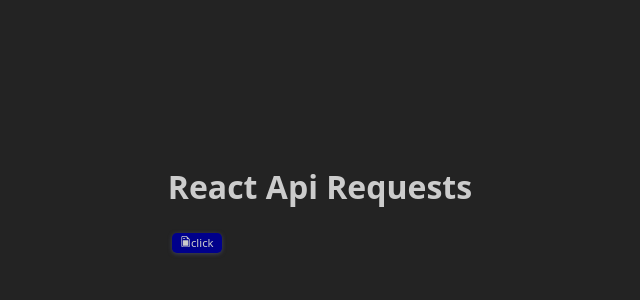
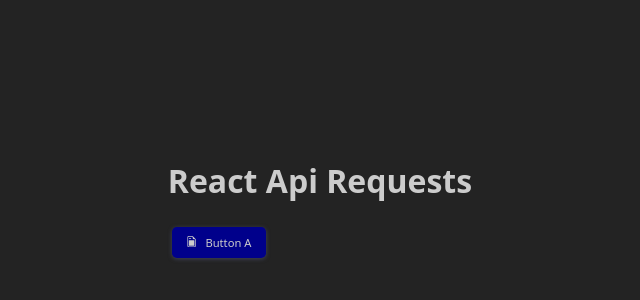
Before and after one commit to sctlcd/react-api-request, a React (Create React App) app: page / in a window 1280 px wide. Shown: the part 200-500 px from the top of the page, without its empty margins (320-960 px from the left). Built offline with nearby package versions, Linux system fonts and the light colour scheme; the HTML template or start-up script is replaced by a standard one.

Commit message:
improved button - 2nd pass

```diff
--- a/src/App.css
+++ b/src/App.css
@@ -62,6 +62,10 @@
   margin-left: 1rem;
 }
 
+.mr-05 {
+  margin-right: 0.5rem;
+}
+
 .mr-1 {
   margin-right: 1rem;
 }
@@ -69,7 +73,7 @@
 /* buttons */
 .btn {
   margin: 0.25rem 0.25rem;
-  padding: 0.15rem 0.5rem;
+  padding: 0.5rem 0.9rem;
   font-family: inherit;
   font-size: 0.7rem;
   border-radius: 0.3rem;
--- a/src/App.jsx
+++ b/src/App.jsx
@@ -2,6 +2,8 @@ import './App.css';
 import Title from './components/Title';
 import Button from './components/Button';
 import {BsFileEarmarkPost} from 'react-icons/bs';
+
+const buttonAText = "Button A";
 
 function App() {
   return (
@@ -9,7 +11,7 @@ function App() {
       <div className='container m-auto'>
         <Title text={"React Api Requests"} />
         <Button
-          // text={"Button A"}
+          text={buttonAText}
           btnClass="btn-primary"
           icon={<BsFileEarmarkPost />}
         />
--- a/src/components/Button.jsx
+++ b/src/components/Button.jsx
@@ -3,7 +3,7 @@ import React from "react";
 export default function Button ({ text="click", btnClass, icon }) {
   return (
     <button className={`btn ${btnClass}`}>
-      {icon}
+      <span className="mr-05">{icon}</span>
       {text}
     </button>
   );
```
